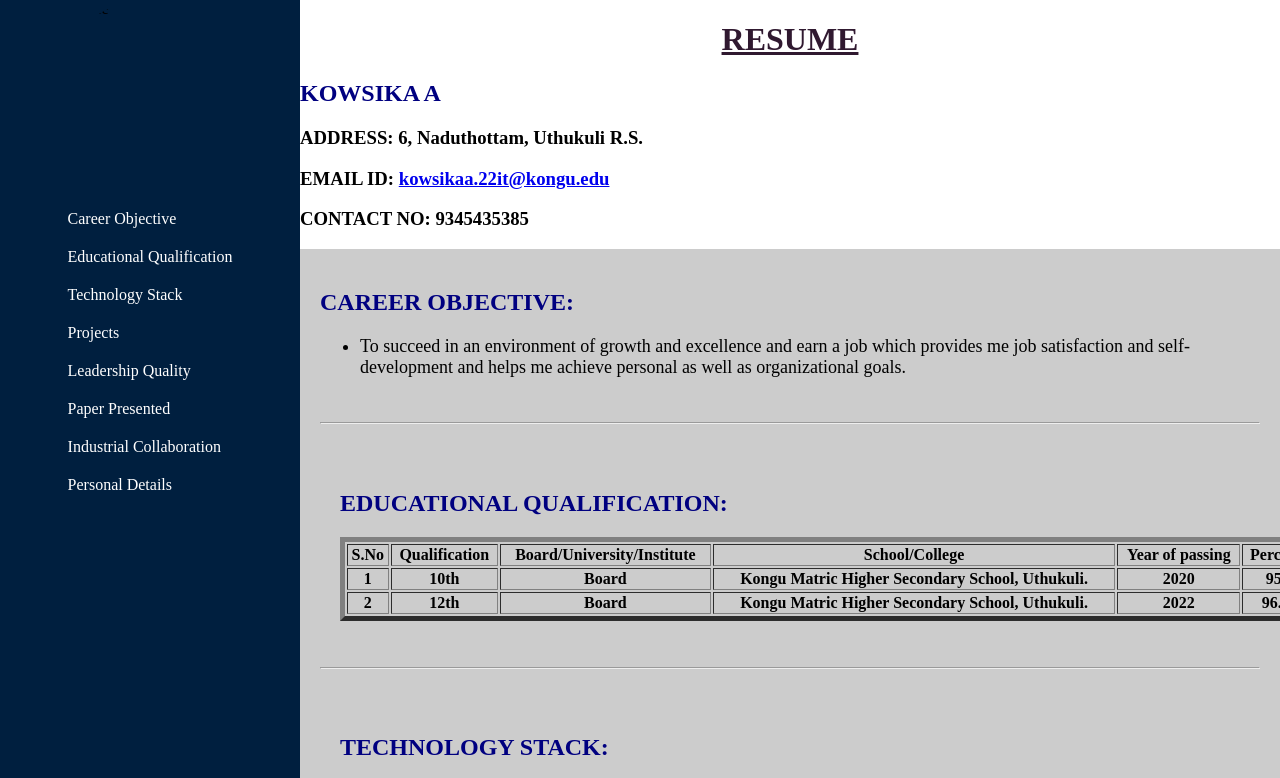
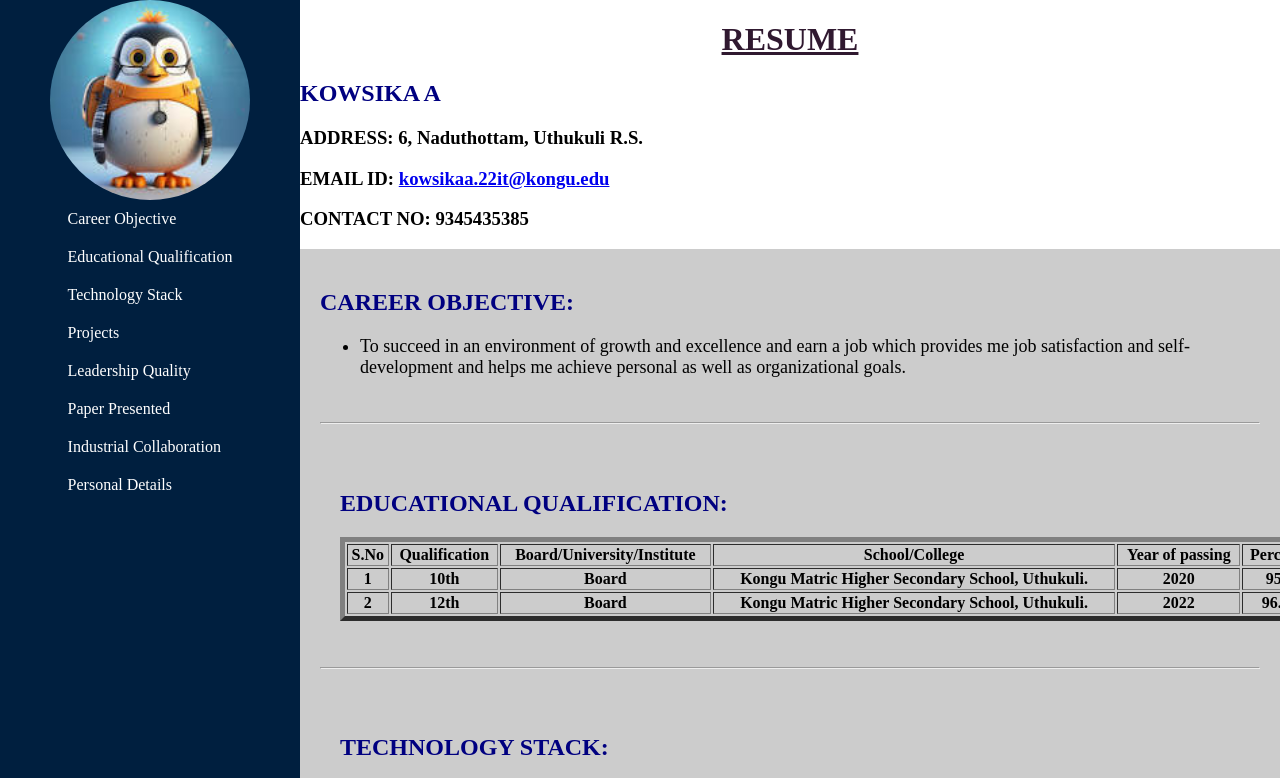
Before and after one commit to kowsika-arumugamm/PORFOLIO_HOVER, a plain HTML site: page index.html in a window 1280 px wide. Shown: the top 778 px of the page. Drawn offline with Linux system fonts and the light colour scheme.

Commit message:
Update index.html

```diff
--- a/index.html
+++ b/index.html
@@ -25,7 +25,7 @@ color:rgb(48,25,48);
 </head>
     <body>
         <div class="menu">
-            <img id="download.jpeg" src="" width=200 height=200 alt="profile">
+            <img id="download.jpeg" src="download.jpeg" width=200 height=200 alt="profile">
             <ul>
 
              <li><a href="#car">Career Objective</a></li>
```
